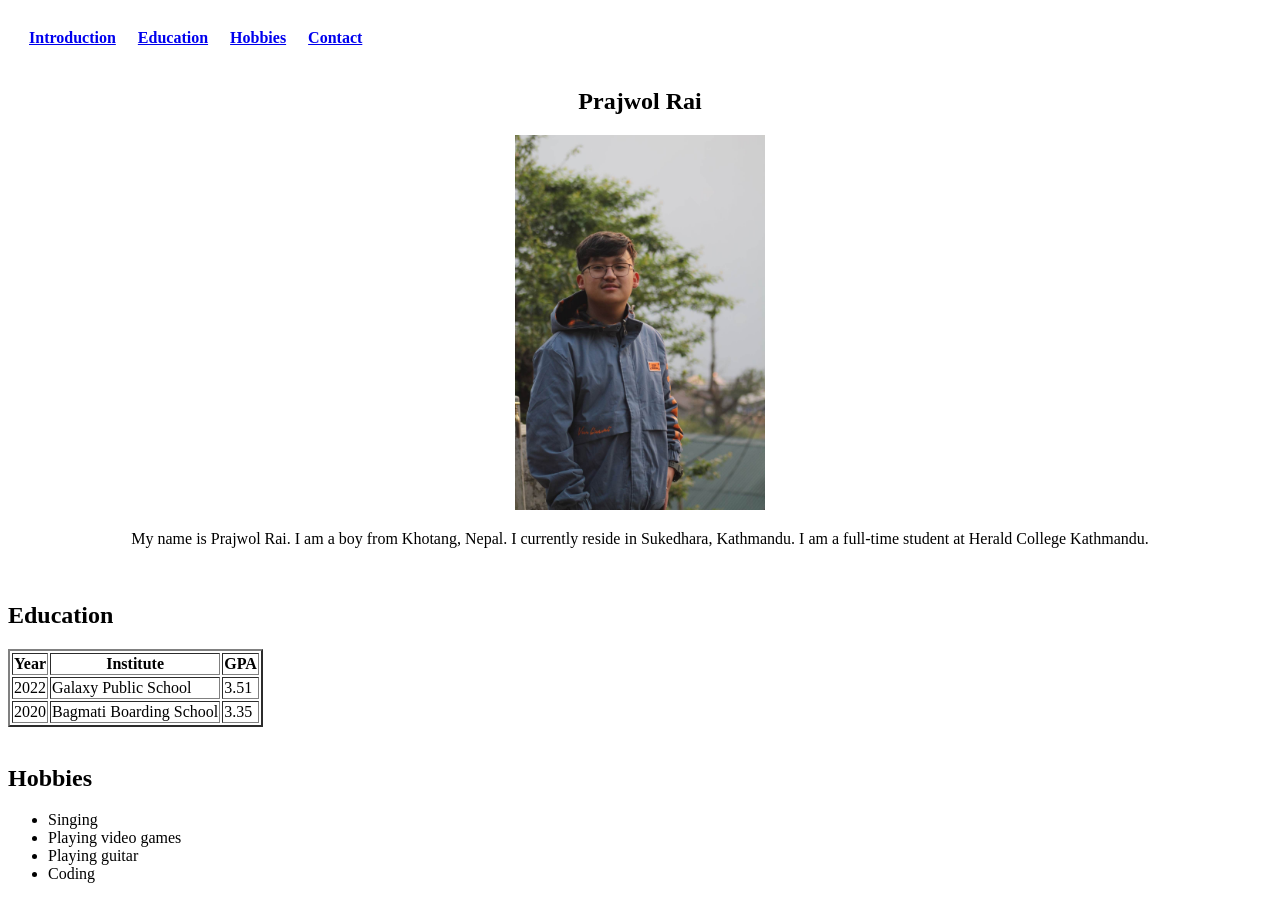
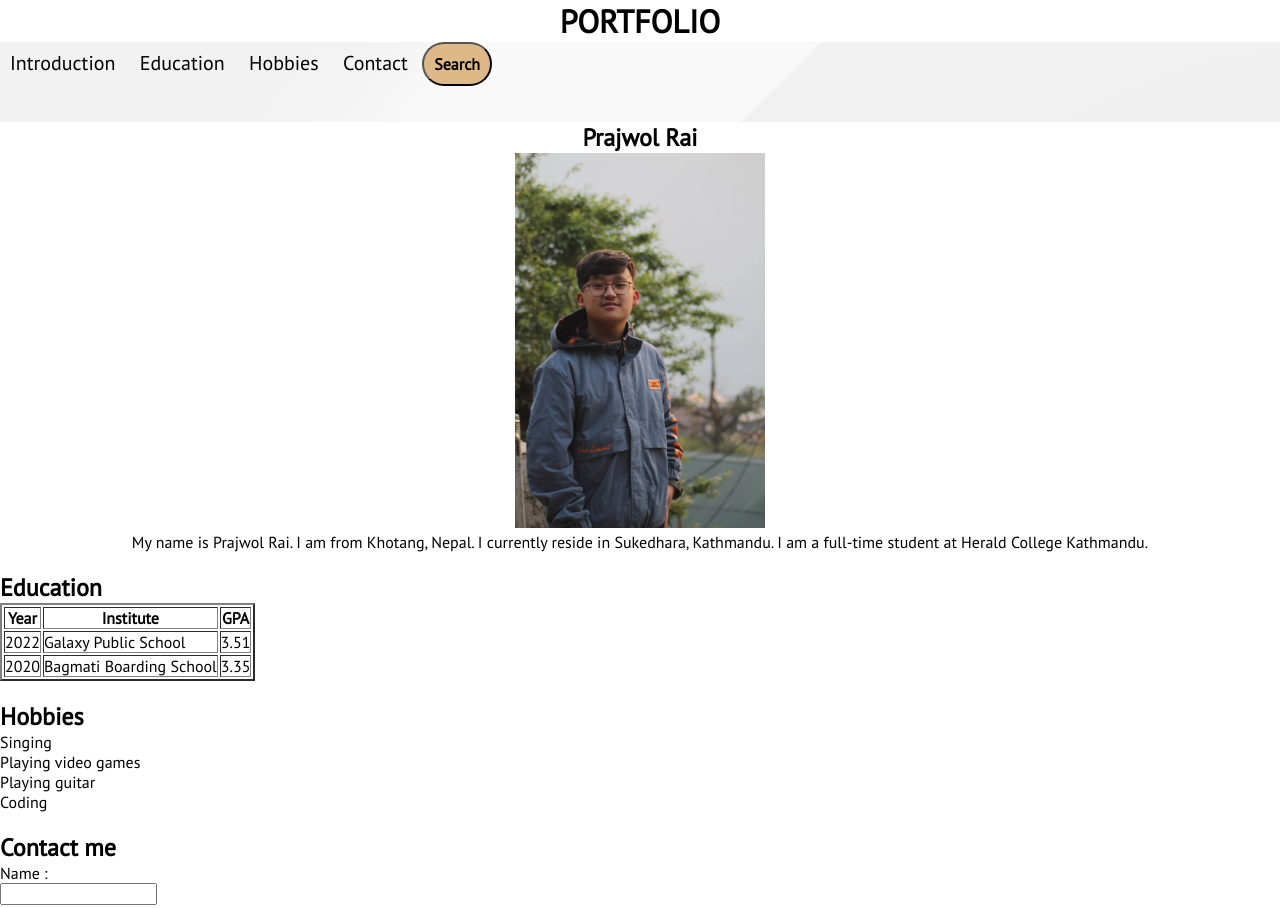
Before and after one commit to PrajwolGithub/PrajwolGithub.github.io, a plain HTML site: page week2/Exercise2-2.html in a window 1280 px wide. Shown: the top 908 px of the page. Drawn offline with Linux system fonts and the light colour scheme.

Commit message:
workshop3

```diff
--- a/week2/Exercise-2.html
+++ b/week2/Exercise2-2.html
@@ -12,7 +12,8 @@
         <meta property="og:title" content="Prajwol Rai">
         <meta property="og:description" content="Prajwol info">
         <meta property="og:image" content="https://scontent.fktm9-2.fna.fbcdn.net/v/t1.6435-9/68495643_694562954348464_443449162789289984_n.jpg?_nc_cat=106&ccb=1-7&_nc_sid=174925&_nc_ohc=yKlbATGS21IAX_Vq24D&_nc_ht=scontent.fktm9-2.fna&oh=00_AfAjoH5MHTv16EEfBaXmfe2sm-bGnX3PfqcNMAa5nVkGWw&oe=63AA3C75">
-
+        <link href="https://fonts.googleapis.com/css2?family=PT+Sans&display=swap" rel="stylesheet">
+        <link rel="stylesheet" href="index.css">
         <link rel="stylesheet" href="https://cdnjs.cloudflare.com/ajax/libs/font-awesome/6.2.1/css/all.min.css">
         <title>Portfolio</title>
         <style>
@@ -21,23 +22,27 @@
      </head>
 
      <body>
-        <nav>
-            <header>
-            <table border="0" cellspacing="20">
-                <tr>
-                    <th><a href="#Introduction">Introduction</a></th>
-                    <th><a href="#Education">Education</a></th>
-                    <th><a href="#Hobbies">Hobbies</a></th>
-                    <th><a href="#Contact">Contact</a></th>
-                </tr>
-           </table>
+        <h1 style="text-align: center;">PORTFOLIO</h1>
+        <header>
+                <div class="navigation">
+                <nav>
+                <h2 class="logo"></h2>
+                <ul>
+                    <li><a href="#Introduction">Introduction</a></li>
+                    <li><a href="#Education">Education</a></li>
+                    <li><a href="#Hobbies">Hobbies</a></li>
+                    <li><a href="#Contact">Contact</a></li>
+                    <button>Search</button>
+                </ul>
+                </nav>
+                </div>
         </header>
-        </nav>
      <section>
     <div id="Introduction">
-        <center><h1> Prajwol Rai</h1></center>
+        <h2 style="text-align: center;">Prajwol Rai</h2>
+
         <center><img src="portfolio.jpg" alt="portfolio.jpg"width="250x" hight="250x"></center>
-        <center><p>My name is Prajwol Rai. I am a boy from Khotang, Nepal. I currently reside in Sukedhara, Kathmandu. I am a full-time student at Herald College Kathmandu.</center>
+        <center><p>My name is Prajwol Rai. I am from Khotang, Nepal. I currently reside in Sukedhara, Kathmandu. I am a full-time student at Herald College Kathmandu.</center>
     </div>
 </section>
     <br>
--- /dev/null
+++ b/week2/index.css
@@ -0,0 +1,56 @@
+*{
+    margin: 0;
+    padding: 0;
+    font-family: 'PT Sans';
+
+}
+nav{
+    height:10vh;
+    width:100%;
+    background-image: url(4907157.jpg);
+
+}
+.logo{
+    font-size: 28px;
+    color:rgb(74, 77, 64);
+}
+span{
+    color:antiquewhite;
+}
+.nav{
+
+    display: flex;
+    justify-content: space-between;
+    align-items: center;
+    padding :20px;
+    padding-left: 25px;
+    padding-right: 25px;
+}
+nav ul li{
+    list-style-type: none;
+    display: inline-block;
+}
+nav ul li a{
+    text-decoration: none;
+    color:black ;
+    padding:40px 10px;
+    font-size:20px;
+}
+nav ul li{
+    color: aqua;
+}
+button{
+    background-color: burlywood;
+    border-radius: 100px;
+    cursor: pointer;
+    font-size: 16px;
+    color: black;
+    padding: 10px 10px;
+    font-weight: bold;
+
+
+}
+
+button:hover{
+    background-color: bisque;
+}
```
Also changed, not shown: week2/Exercise2.html (+9 -9 lines), week2/4907157.jpg (added).
